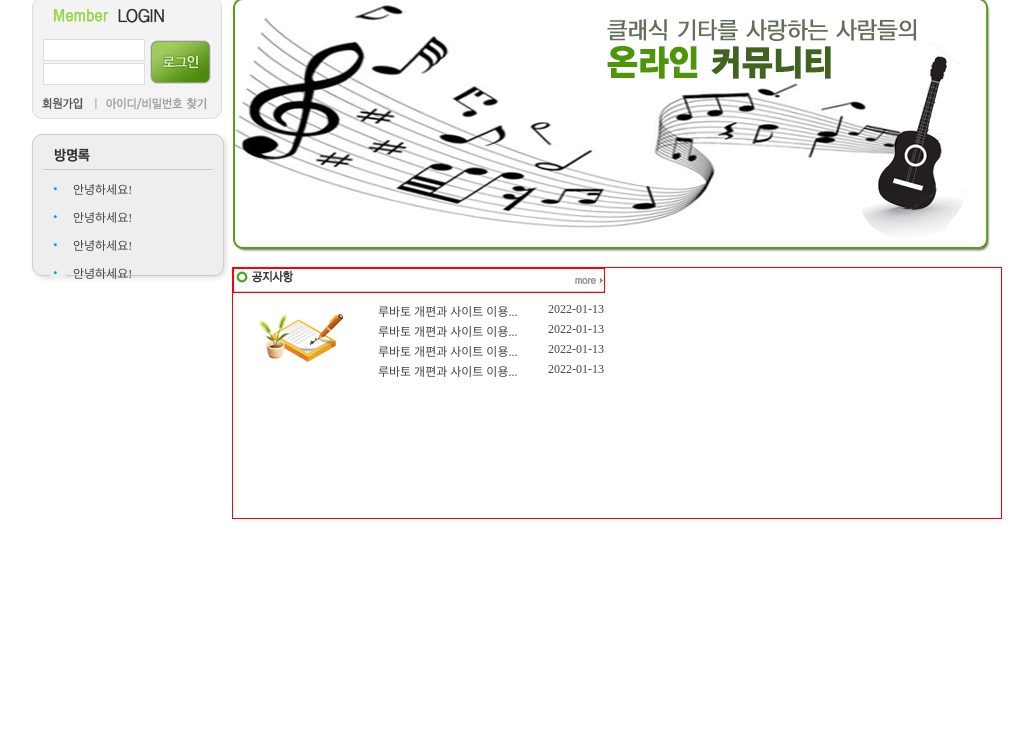
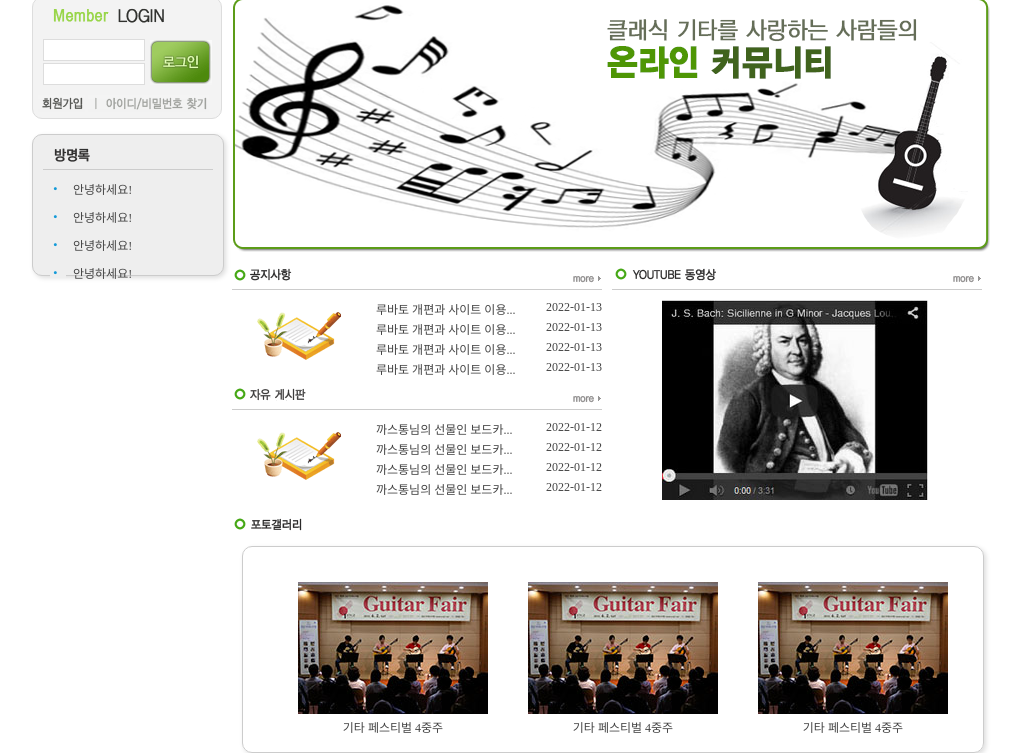
Before and after one commit to Choyuj1n/web_project_yujin2, a plain HTML site: page index.html in a window 1280 px wide. Shown: the part 103-856 px from the top of the page, without its empty margins (123-1156 px from the left). Before the commit the page ends 800 px from the top, so only its background shows below. Drawn offline with Linux system fonts and the light colour scheme.

Commit message:
클래식 기타

```diff
--- a/css/main.css
+++ b/css/main.css
@@ -6,15 +6,16 @@ main {
 }
 
 main #notice_free_youtube {
-    border:solid 1px red;
+    /* border:solid 1px red; */
     height:250px;
     position:relative;
     margin:10px 0 0 0;
 }
-
+/* 공지사항 */
 main #notice {
-    border:solid 1px red;
+    /* border:solid 1px red; */
     width:370px;
+    position:absolute;
 }
 
 main .latest_title {
@@ -51,3 +52,43 @@ main .latest_content .list .subject {
 main .latest_content li {
     padding:10px 0 10px 0;
 }
+
+/* 자유게시판 */
+main #free {
+    width:370px;
+    /* border:solid 1px red; */
+    position:absolute;
+    top:120px;
+}
+
+/* YOUTUBE 동영상 */
+main #youtube {
+    width:370px;
+    position:absolute;
+    left:380px;
+    /* border:solid 1px blue;*/
+}
+
+main #youtube_img {
+    margin:10px 0 0 50px;
+}
+
+/* 포토 갤러리 */
+main #gallery_box {
+    width:740px;
+    height:205px;
+    border:solid 1px #cccccc;
+    border-radius:10px;
+    box-shadow:2px 2px 5px #dddddd;
+    margin:10px 0 0 10px;
+}
+
+main #gallery_list {
+    padding:25px 0 0 15px;
+}
+
+#gallery .items {
+    float:left;
+    text-align:center;
+    margin:10px 0 0 40px;
+}
--- a/index.html
+++ b/index.html
@@ -58,7 +58,7 @@
         <main>
             <img src="img/main_img.png">
             <section id="notice_free_youtube">
-                <article id="notice">
+                <article id="notice"> <!-- 공지사항 -->
                     <div class="latest_title">
                         <img class="latest_img" src="img/latest1.gif">
                         <img class="more" src="img/more.gif">
@@ -89,18 +89,73 @@
                             </li>
                         </ul>
                     </div>
-                </article>
-                <article id="free">
-
-                </article>
-                <article id="youtube">
-
-                </article>
-
+                </article> <!-- 공지사항 끝 -->
+                <article id="free"> <!-- 자유게시판 시작 -->
+                    <div class="latest_title">
+                        <img class="latest_img" src="img/latest2.gif">
+                        <img class="more" src="img/more.gif">
+                        <div class="clear"></div>
+                    </div>
+                    <div class="latest_content">
+                        <img class="book_image" src="img/book_pen.gif">
+                        <ul class="list">
+                            <li>
+                                <div class="subject">까스통님의 선물인 보드카...</div>
+                                <div class="date">2022-01-12</div>
+                                <div class="clear"></div>
+                            </li>
+                            <li>
+                                <div class="subject">까스통님의 선물인 보드카...</div>
+                                <div class="date">2022-01-12</div>
+                                <div class="clear"></div>
+                            </li>
+                            <li>
+                                <div class="subject">까스통님의 선물인 보드카...</div>
+                                <div class="date">2022-01-12</div>
+                                <div class="clear"></div>
+                            </li>
+                            <li>
+                                <div class="subject">까스통님의 선물인 보드카...</div>
+                                <div class="date">2022-01-12</div>
+                                <div class="clear"></div>
+                            </li>
+                        </ul>
+                    </div>
+                </article> <!-- 자유게시판 끝 -->
+                <article id="youtube"> <!-- 유튜브 시작 -->
+                    <div class="latest_title">
+                        <img class="latest_img" src="img/latest3.gif">
+                        <img class="more" src="img/more.gif">
+                        <div class="clear"></div>
+                    </div>
+                    <img id="youtube_img" src="img/bach.jpg">
+                </article> <!-- 유튜브 끝 -->
             </section>
-            <section id="gallery">
-
-            </section>
+            <section id="gallery"> <!-- 갤러리 시작 -->
+                <img src="img/latest4.gif">
+                <div id="gallery_box"> <!-- 갤러리 박스 시작 -->
+                    <div id="gallery_list">
+                        <div class="items">
+                            <ul>
+                                <li><img src="img/img1.jpg"</li>
+                                <li>기타 페스티벌 4중주</li>
+                            </ul>
+                        </div>
+                        <div class="items">
+                            <ul>
+                                <li><img src="img/img1.jpg"</li>
+                                <li>기타 페스티벌 4중주</li>
+                            </ul>
+                        </div>
+                        <div class="items">
+                            <ul>
+                                <li><img src="img/img1.jpg"</li>
+                                <li>기타 페스티벌 4중주</li>
+                            </ul>
+                        </div><!-- 갤러리 박스 끝 -->
+                    </div><!-- 갤러리 리스트 끝 -->
+                </div> <!-- 갤러리 박스 끝 -->
+            </section> <!-- 갤러리 끝 -->
         </main> <!-- main -->
     </div> <!-- wrap -->
 </body>
```
